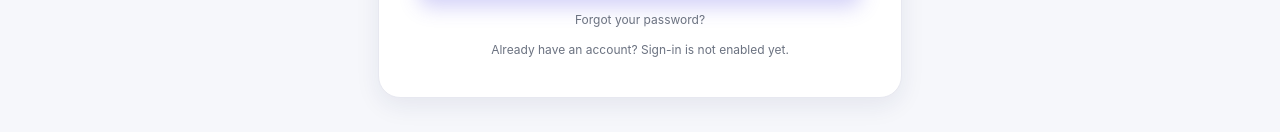
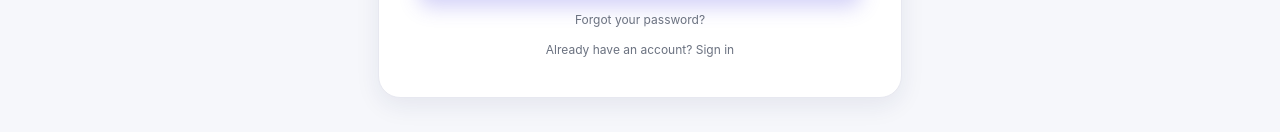
Before and after one commit to travlova-8/travlovawebsite22, a website: page public/signup.html in a window 1280 px wide. Shown: the part 838-970 px from the top of the page. Drawn offline with Linux system fonts and the light colour scheme.

Commit message:
Connect signup page to new login page

```diff
--- a/public/signup.html
+++ b/public/signup.html
@@ -26,7 +26,7 @@
 <div class="auth-field"><label for="confirmPassword">Confirm password</label><input id="confirmPassword" name="confirmPassword" type="password" autocomplete="new-password" minlength="12" maxlength="128" required placeholder="Enter your password again"></div>
 <label class="auth-consent"><input type="checkbox" name="termsAccepted" required><span>I agree to the <a href="/terms.html">Terms of Service</a> and acknowledge the <a href="/privacy-policy.html">Privacy Policy</a>.</span></label>
 <button class="btn-primary" type="submit" id="signup-submit">Create demo account</button>
-<p class="auth-links"><a href="/forgot-password.html">Forgot your password?</a></p><p class="auth-links">Already have an account? <a href="/signup.html#signup-form">Sign-in is not enabled yet.</a></p>
+<p class="auth-links"><a href="/forgot-password.html">Forgot your password?</a></p><p class="auth-links">Already have an account? <a href="/login.html">Sign in</a></p>
 </form>
 </section></main>
 <p class="prototype-note">Prototype only. Do not submit a password you use elsewhere. This demo endpoint validates fields but does not persist accounts or passwords.</p>
```
